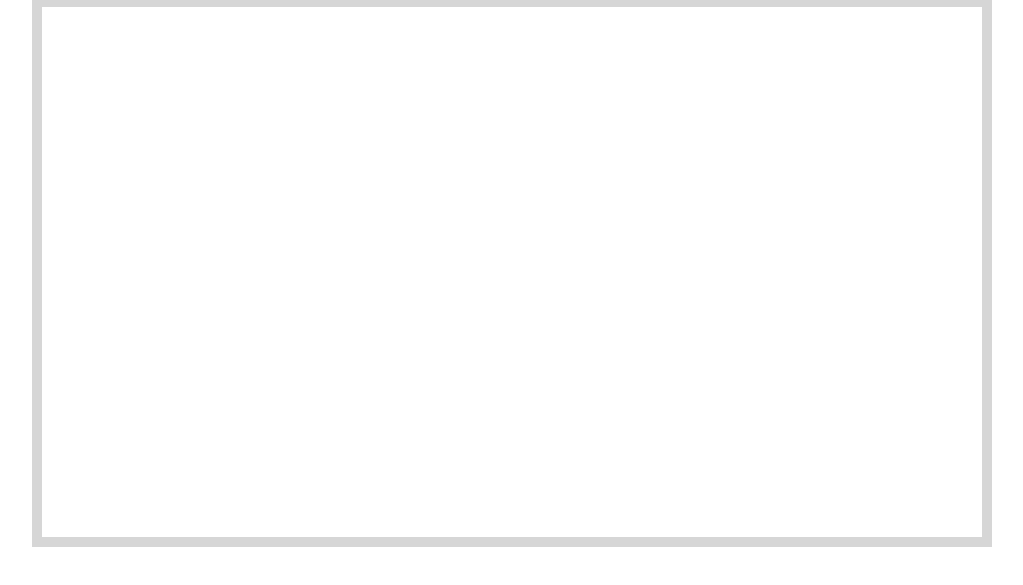
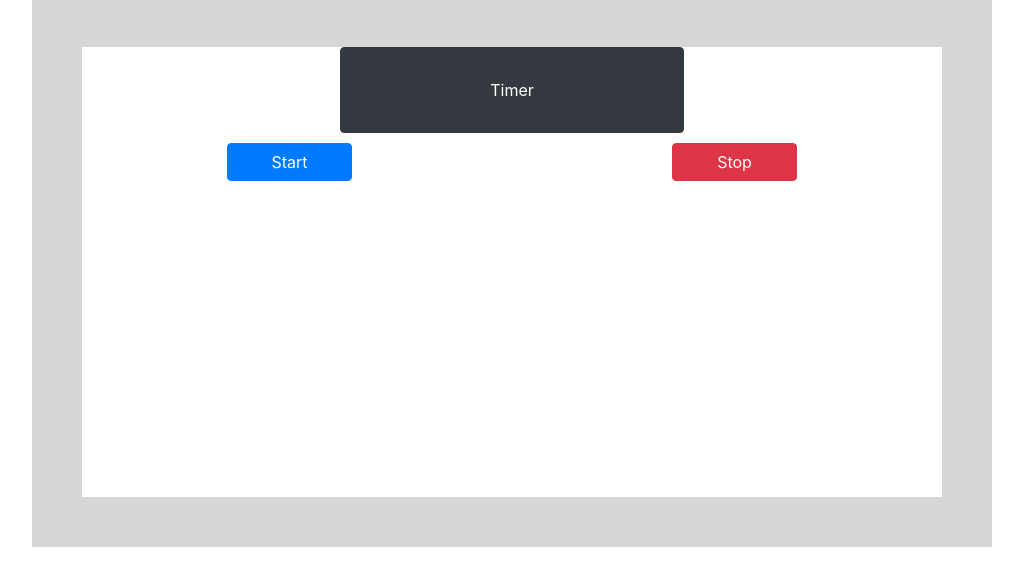
Before and after one commit to bigreader/bootcamp-studyhelper, a plain HTML site: page index.html in a window 1280 px wide. Shown: the part 185-770 px from the top of the page, without its empty margins (128-1151 px from the left). Drawn offline with nearby package versions, Linux system fonts and the light colour scheme.

Commit message:
progress

```diff
--- a/assets/css/style.css
+++ b/assets/css/style.css
@@ -1,5 +1,5 @@
 #jumbotron  {
-    max-height:50px;
+    max-height:40px;
     text-align: center;
      width:960px;
     margin:0 auto;
@@ -11,6 +11,23 @@
 .content{
   max-width: 960px;
   height:550px;;
-  border: 10px solid #cccc;
+  border: 50px solid #cccc;
   margin: 0 auto;
 }
+
+#timer{
+  width: 40%;
+  margin-left: auto;
+  margin-right: auto;
+  display: block;
+  padding: 30px;
+}
+
+
+#start, #stop, #reset{
+  margin-top: 10px;
+   width: 30%;
+  margin-left: auto;
+  margin-right: auto;
+  display: block;
+}
--- a/index.html
+++ b/index.html
@@ -32,7 +32,21 @@
             </form>
         </nav>
     </ul>
-    <div class="content"> </div>
+    <div class="content">
+        <div class="row">
+            <div class="col-lg">
+                <button type="button" class="btn btn-dark" id="timer">Timer</button>
+            </div>
+        </div>
+        <div class="row" id="">
+            <div class="col-sm">
+                <button type="button" class="btn btn-primary" id="start">Start</button>
+            </div>
+            <div class="col-sm">
+                <button type="button" class="btn btn-danger" id="stop">Stop</button>
+            </div>
+        </div>
+    </div>
 
 
 
```
